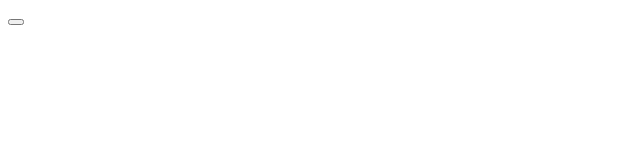
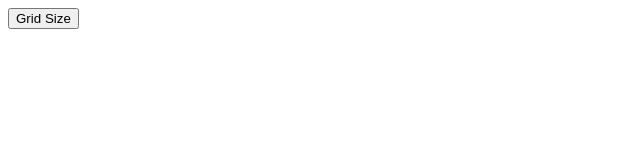
Before and after one commit to Romeo96Hotel/etch_e_sketch, a plain HTML site: page index.html in a window 1280 px wide. Shown: the whole page, without its empty margins (0-640 px from the left). Drawn offline with Linux system fonts and the light colour scheme.

Commit message:
Updated comments

```diff
--- a/index.html
+++ b/index.html
@@ -9,7 +9,7 @@
     <script src="index.js" defer></script>
   </head>
   <body>
-    <button id="grid-btn" class="btn"></button>
+    <button id="grid-btn" class="btn">Grid Size</button>
     <div class="container"></div>
   </body>
 </html>
--- a/index.js
+++ b/index.js
@@ -3,6 +3,7 @@ const gridButton = document.querySelector("#grid-btn");
 const sizeBtn = document.querySelector("#grid-btn");
 
 /* Gets user input from prompt after pressing button */
+/* Appends grid with specified size to DOM */
 function setGridSize() {
   sizeBtn.addEventListener("click", () => {
     const input = parseInt(prompt("input grid size"));
```
